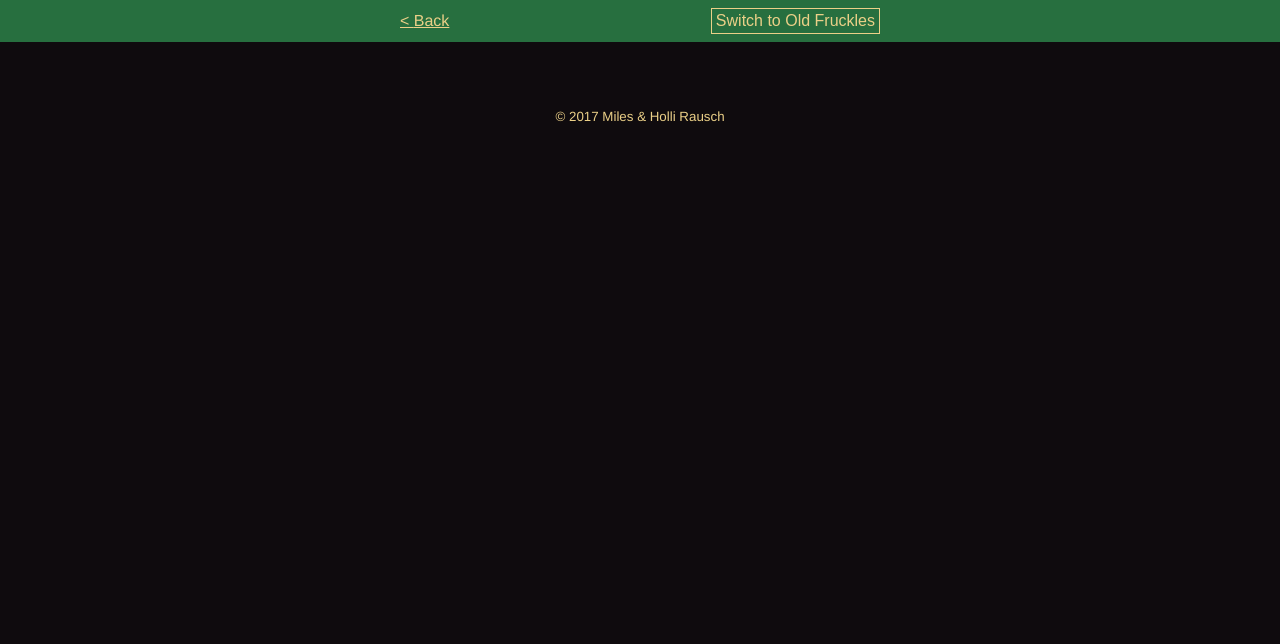
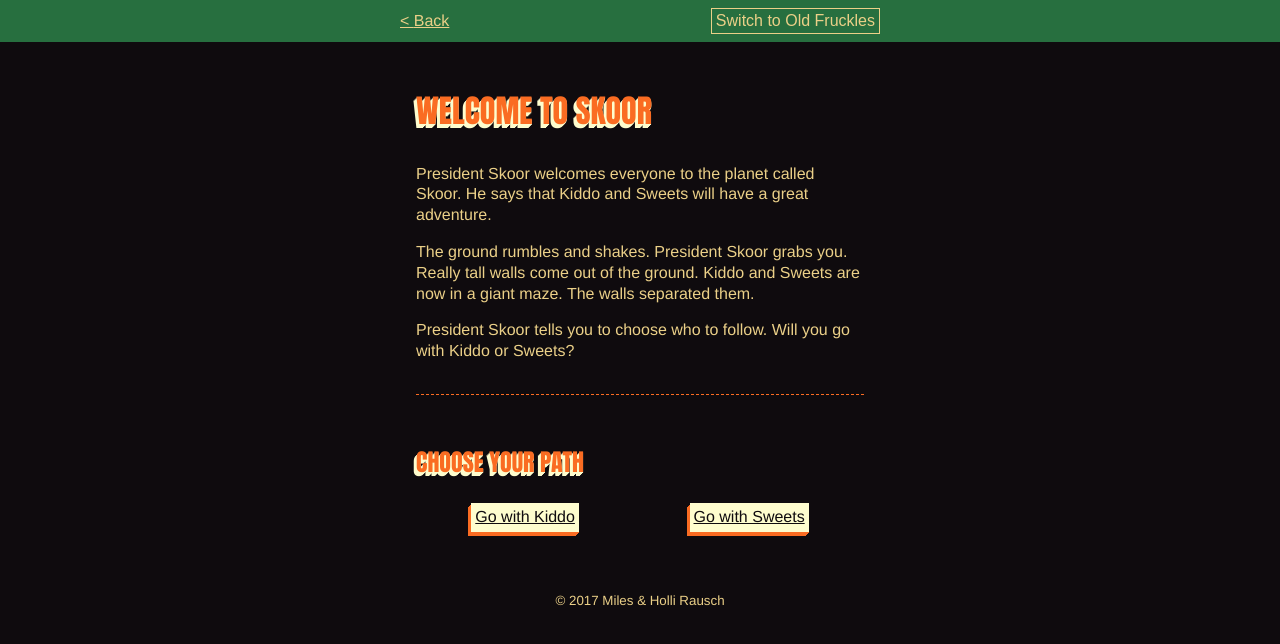
Before and after one commit to awayken/2017-christmas-card, a Nuxt app: page /welcome-to-skoor in a window 1280 px wide. Shown: the top 644 px of the page. Built offline with nearby package versions, Linux system fonts and the light colour scheme.

Commit message:
Add Welcome to Skoor scene

```diff
--- a/pages/landing-on-skoor.vue
+++ b/pages/landing-on-skoor.vue
@@ -14,7 +14,7 @@
 
       <Chooser title="Choose Your Path">
         <nav slot="choices" class="chooser__choices">
-          <nuxt-link to="/landing-on-skoor" class="chooser__choice">
+          <nuxt-link to="/welcome-to-skoor" class="chooser__choice">
             <span class="chooser__choice-target">Continue to the Maze Planet</span>
           </nuxt-link>
         </nav>
@@ -29,7 +29,7 @@
 
       <Chooser title="Choose Your Path">
         <nav slot="choices" class="chooser__choices">
-          <nuxt-link to="/landing-on-skoor" class="chooser__choice">
+          <nuxt-link to="/welcome-to-skoor" class="chooser__choice">
             <span class="chooser__choice-target">Continue to the Maze Planet</span>
           </nuxt-link>
         </nav>
--- /dev/null
+++ b/pages/welcome-to-skoor.vue
@@ -0,0 +1,58 @@
+<template>
+  <section class="container">
+    <story v-if="$store.state.readingLevel === 'old'" title="Welcome to Skoor">
+      <p>"Welcome to Skoor!" announces a spherical alien with bright green scales and bleached blond mullet. "I'm the President of Skoor, the planet and the civil designation, and I want to- Oh, dear Skoor! What is that??" President Skoor XIII points right at you, Fruckles, as he covers his mouth-like facial depression with his other tentacle. "I said free admittance for any <em>humanoid</em>. What is that thing?"</p>
+      <p>"This thing is Fruckles, and Fruckles comes with us no matter where we go," says Dad, picking you up in his arms. "We love Fruckles!"</p>
+      <p>"Yeah!" shout Kiddo &amp; Sweets.</p>
+      <p>"Um, sure," mutters Mom.</p>
+      <p>"Well, you are all about to embark on the adventure of a lifetime. Fruckles will have to choose which group to go with"</p>
+      <p>"Why will-"</p>
+      <p>Just then the ground beneath you begins to rumble and shake. President Skoor grabs you and rolls away and onto a platform. The planet throws up giant walls of stone that separate Mom and Kiddo from Dad and Sweets and form an elborate labyrinth around them. The platform rises into the air with the granite walls. You and the President can look down upon the splintered family.</p>
+      <p>"Choose your group, Fruckles. And let the Maze begin!"</p>
+
+      <Chooser title="Choose Your Path">
+        <nav slot="choices" class="chooser__choices">
+          <nuxt-link to="/mom-and-kiddo" class="chooser__choice">
+            <span class="chooser__choice-target">Go with Mom and Kiddo</span>
+          </nuxt-link>
+          <nuxt-link to="/dad-and-sweets" class="chooser__choice">
+            <span class="chooser__choice-target">Go with Dad and Sweets</span>
+          </nuxt-link>
+        </nav>
+      </Chooser>
+    </story>
+
+    <story v-if="$store.state.readingLevel === 'young'" title="Welcome to Skoor">
+      <p>President Skoor welcomes everyone to the planet called Skoor. He says that Kiddo and Sweets will have a great adventure.</p>
+      <p>The ground rumbles and shakes. President Skoor grabs you. Really tall walls come out of the ground. Kiddo and Sweets are now in a giant maze. The walls separated them.</p>
+      <p>President Skoor tells you to choose who to follow. Will you go with Kiddo or Sweets?</p>
+
+      <Chooser title="Choose Your Path">
+        <nav slot="choices" class="chooser__choices">
+          <nuxt-link to="/mom-and-kiddo" class="chooser__choice">
+            <span class="chooser__choice-target">Go with Kiddo</span>
+          </nuxt-link>
+          <nuxt-link to="/dad-and-sweets" class="chooser__choice">
+            <span class="chooser__choice-target">Go with Sweets</span>
+          </nuxt-link>
+        </nav>
+      </Chooser>
+    </story>
+  </section>
+</template>
+
+<script>
+  import Story from '~/components/Story.vue'
+  import Chooser from '~/components/Chooser.vue'
+
+  export default {
+    components: {
+      Story,
+      Chooser
+    }
+  }
+</script>
+
+<style scoped>
+  /* Special page styling */
+</style>
```
